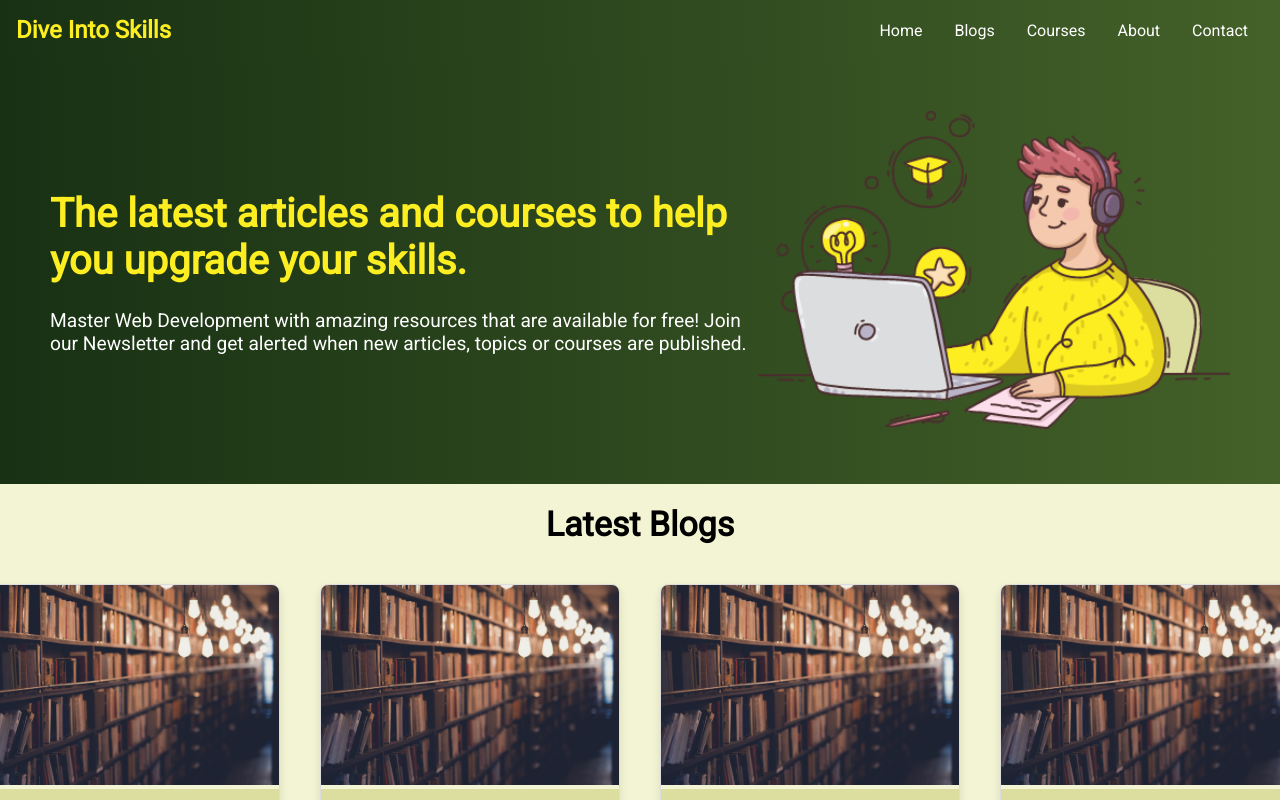
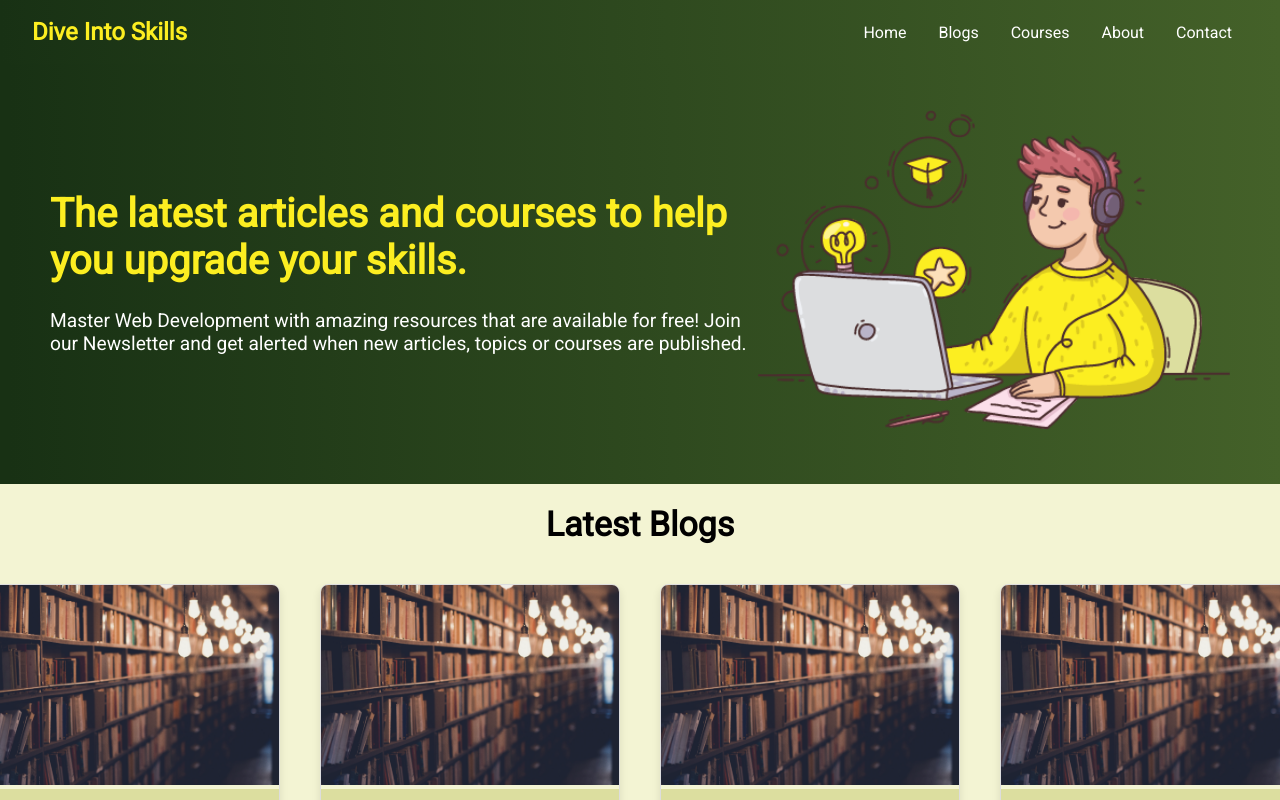
Before and after one commit to sahilbhardwaj-tmpl/DiveIntoSkills, a React (Vite) app: page / in a window 1280 px wide. Shown: the top 800 px of the page. Built offline with nearby package versions, Linux system fonts and the light colour scheme.

Commit message:
Header padding is adjusted

```diff
--- a/src/App.css
+++ /dev/null
@@ -1,6 +0,0 @@
-.pages{
-    min-height: 100vh;
-    padding-top: 60px;
-    background-color: #F3F4D3;
-
-}
--- a/src/App.jsx
+++ b/src/App.jsx
@@ -1,32 +1,49 @@
 import { BrowserRouter as Router, Route, Routes } from 'react-router-dom';
-import './App.css'
 import Home from './routes/Home'
 import AboutUs from './routes/AboutUs'
 import Contact from './routes/ContactUs'
 import Blogs from './routes/Blogs'
 import SingleBlog from './routes/SingleBlog';
-import Header from './components/Header';
-import Footer from './components/Footer';
 import PageNotFound from './components/pageNotFound';
+import Layout from './components/Layout'
 function App() {
-
+  const routes = [
+    {
+      path: "/",
+      component: <Home />,
+    },
+    {
+      path: "/About",
+      component: <AboutUs />,
+    },
+    {
+      path: "/Contact",
+      component: <Contact />,
+    },
+    {
+      path: "/Blogs",
+      component: <Blogs />,
+    }, {
+      path: "/SinglePost",
+      component: <SingleBlog />,
+    },
+  ]
 
   return (
     <>
 
       <Router>
-        <Header />
-        <div className='pages'>
-          <Routes>
-            <Route path="/" element={<Home />} />
-            <Route path="/About" element={<AboutUs />} />
-            <Route path="/Contact" element={<Contact />} />
-            <Route path="/Blogs" element={<Blogs />} />
-            <Route path="/SinglePost" element={<SingleBlog />} />
-            <Route path="*"  element={<PageNotFound/>}/>
-          </Routes>
-        </div>
-        <Footer />
+        <Routes>
+          {routes.map((route, index) => {
+            return (
+              <>
+                <Route key={index} path={route.path} element={<Layout>{route.component}</Layout>} />
+
+              </>
+              )
+          })}
+          <Route path='*' element={<PageNotFound/>}></Route>
+        </Routes>
       </Router>
 
     </>
--- a/src/components/HeaderStyles.css
+++ b/src/components/HeaderStyles.css
@@ -2,7 +2,7 @@
     display: flex;
     justify-content:space-between;
     align-items: center;
-    padding: 1rem;
+    padding: 2rem;
     position: fixed;
     width: 100vw;
     height: 60px;
--- /dev/null
+++ b/src/components/Layout.jsx
@@ -0,0 +1,22 @@
+import React from 'react'
+import Header from './Header';
+import Footer from './Footer';
+function Layout({ children }) {
+    return (
+        <>
+            <div>
+                <Header />
+                <div style={{
+                    minHeight: '100vh',
+                    paddingTop: '60px',
+                    backgroundColor: '#F3F4D3'
+                }}>
+                    {children}
+                </div>
+                <Footer />
+            </div>
+        </>
+    )
+}
+
+export default Layout
```
